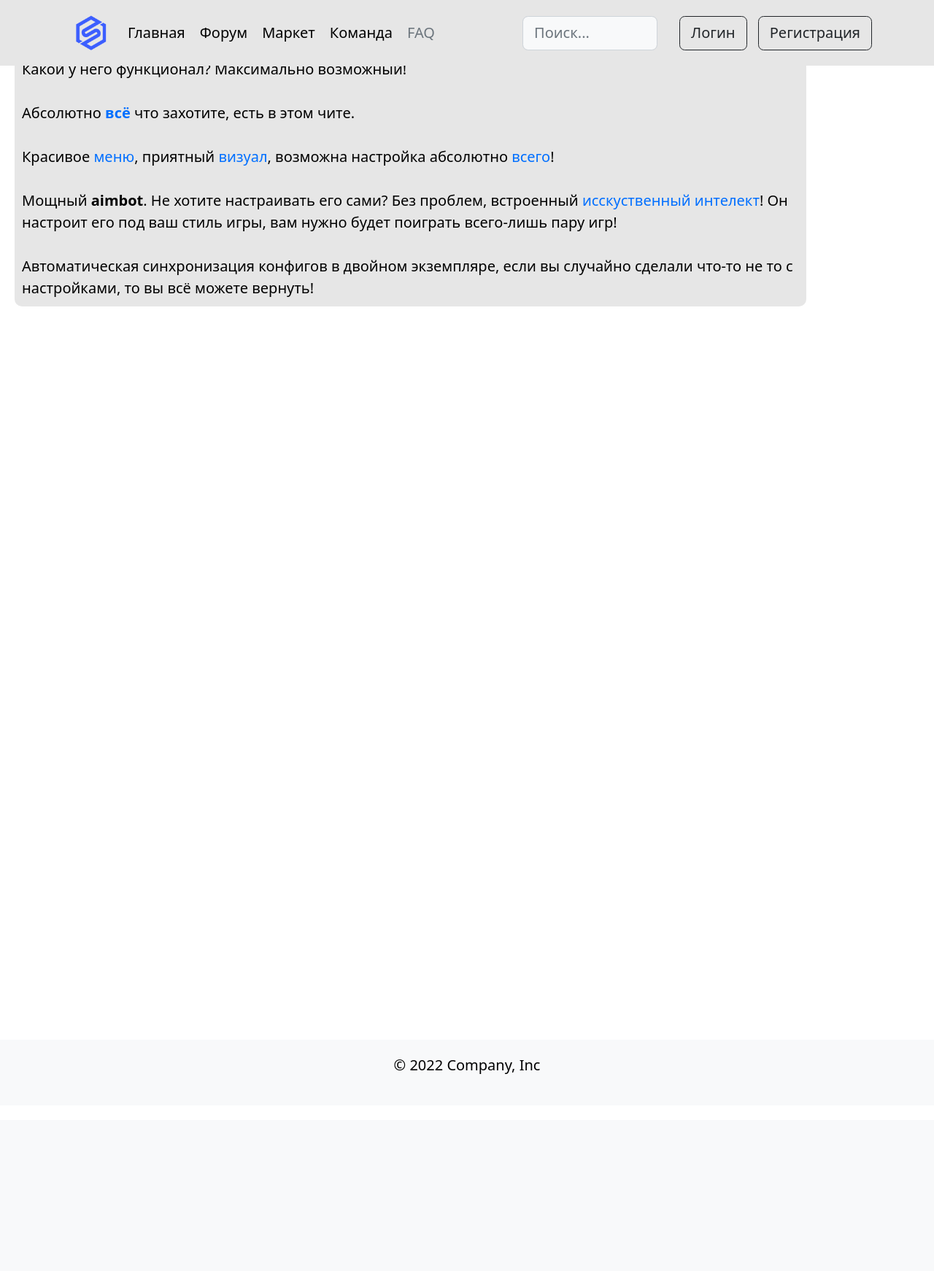
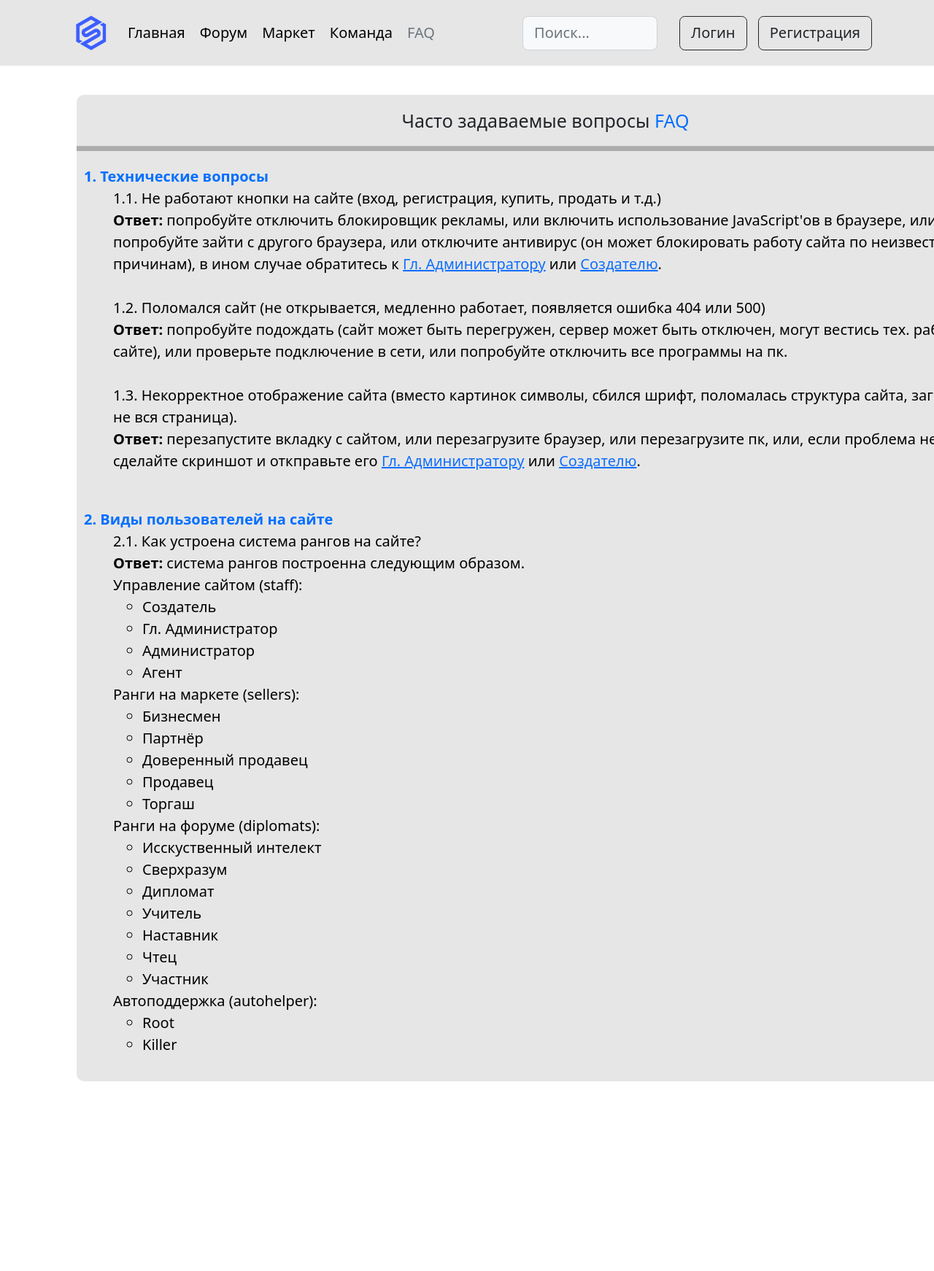
Before and after one commit to sp11dh4ck/sp1edh4ck_site, a PHP site: page /faq.html in a window 1280 px wide. Shown: the top 1742 px of the page at 73% size. Before the commit the page ends 1472 px from the top, so only its background shows below. Run offline with PHP 8.4, Linux system fonts and the light colour scheme.

Commit message:
#up
New page (FAQ)

```diff
--- a/css/style.css
+++ b/css/style.css
@@ -151,12 +151,14 @@ body::-webkit-scrollbar-thumb {
     margin: 0 auto;
 }
 
-.user-agreement {
+.user-agreement,
+.faq-answer {
     background: #ffffff;
     padding: 50px 0px 50px 0px;
 }
 
-.frame-rules {
+.frame-rules,
+.faq-frame {
     background: #e6e6e6;
     width: 1285px;
     padding-top: 20px;
@@ -170,7 +172,8 @@ body::-webkit-scrollbar-thumb {
     padding-left: 10px;
 }
 
-.user-agreement hr {
+.user-agreement hr,
+.faq-answer hr {
 	background-color: black;
 	height: 7px;
 }
@@ -187,9 +190,14 @@ body::-webkit-scrollbar-thumb {
     margin-left: 44px;
 }
 
-/* .io {
-    margin: 43px;
-} */
+.faq-answer {
+    margin-top: 130px;
+    background: #ffffff;
+    padding: 0px 20px 20px 20px;
+    border-radius: 10px;
+    width: 1265px;
+}
+
 
 /* ? PC ? */
 @media (max-width: 1399.98px) {
--- a/faq.html
+++ b/faq.html
@@ -55,26 +55,65 @@
 			</header>
 		</div>
 
-		<div class="preasent-cheat">
-		<div class="frame">
-			<div class="about-cheat">
-				<h5><span class="brandColor">SPEEDHACK</span> инновационый продукт</h5>
-				<br>
-				Какой у него функционал? Максимально возможный!
-				<br>
-				<br>
-				Абсолютно <span class="brandColor"><strong>всё</strong></span> что захотите, есть в этом чите.
-				<br>
-				<br>
-				Красивое <span class="brandColor">меню</span>, приятный <span class="brandColor">визуал</span>, возможна настройка абсолютно <span class="brandColor">всего</span>!
-				<br>
-				<br>
-				Мощный <strong>aimbot</strong>. Не хотите настраивать его сами? Без проблем, встроенный <span class="brandColor">исскуственный интелект</span>! Он настроит его под ваш стиль игры, вам нужно будет поиграть всего-лишь пару игр!
-				<br>
-				<br>
-				Автоматическая синхронизация конфигов в двойном экземпляре, если вы случайно сделали что-то не то с настройками, то вы всё можете вернуть!
+		<div class="container">
+			<div class="faq-answer">
+				<div class="faq-frame">
+					<div class="faq-text">
+						<h5 style="text-align: center;">Часто задаваемые вопросы <span class="brandColor">FAQ</span></h5>
+						<hr>
+						<div class="rules">
+							<strong><span class="brandColor">1. Технические вопросы</span></strong>
+							<ul>
+								<li style="list-style-type: none;">
+									1.1. Не работают кнопки на сайте (вход, регистрация, купить, продать и т.д.)<br>
+									<strong>Ответ:</strong> попробуйте отключить блокировщик рекламы, или включить использование JavaScript'ов в браузере, или попробуйте зайти с другого браузера, или отключите антивирус (он может блокировать работу сайта по неизвестным причинам), в ином случае обратитесь к <a href="https://t.me/ababomSUIIIIIIIIIIIIIIIIII" target="_blank">Гл. Администратору</a> или <a href="https://t.me/sp1edh4ck" target="_blank">Создателю</a>.<br><br>
+									1.2. Поломался сайт (не открывается, медленно работает, появляется ошибка 404 или 500)<br>
+									<strong>Ответ:</strong> попробуйте подождать (сайт может быть перегружен, сервер может быть отключен, могут вестись тех. работы на сайте), или проверьте подключение в сети, или попробуйте отключить все программы на пк.<br><br>
+									1.3. Некорректное отображение сайта (вместо картинок символы, сбился шрифт, поломалась структура сайта, загрузилась не вся страница).<br>
+									<strong>Ответ:</strong> перезапустите вкладку с сайтом, или перезагрузите браузер, или перезагрузите пк, или, если проблема не исчезла, сделайте скриншот и откправьте его <a href="https://t.me/ababomSUIIIIIIIIIIIIIIIIII" target="_blank">Гл. Администратору</a> или <a href="https://t.me/sp1edh4ck" target="_blank">Создателю</a>.<br><br>
+								</li>
+							</ul>
+							<strong><span class="brandColor">2. Виды пользователей на сайте</span></strong>
+							<ul>
+								<li style="list-style-type: none;">
+									2.1. Как устроена система рангов на сайте?<br>
+									<strong>Ответ:</strong> система рангов построенна следующим образом.<br>
+									Управление сайтом (staff):<br>
+									<ul>
+										<li>Создатель</li>
+										<li>Гл. Администратор</li>
+										<li>Администратор</li>
+										<li>Агент</li>
+									</ul>
+									Ранги на маркете (sellers):
+									<ul>
+										<li>Бизнесмен</li>
+										<li>Партнёр</li>
+										<li>Доверенный продавец</li>
+										<li>Продавец</li>
+										<li>Торгаш</li>
+									</ul>
+									Ранги на форуме (diplomats):
+									<ul>
+										<li>Исскуственный интелект</li>
+										<li>Сверхразум</li>
+										<li>Дипломат</li>
+										<li>Учитель</li>
+										<li>Наставник</li>
+										<li>Чтец</li>
+										<li>Участник</li>
+									</ul>
+									Автоподдержка (autohelper):
+									<ul>
+										<li>Root</li>
+										<li>Killer</li>
+									</ul>
+								</li>
+							</ul>
+						</div>
+					</div>
+				</div>
 			</div>
-		</div>
 		</div>
 
 		<div class="yt" style="padding-top: 770px;"></div>
--- a/index.html
+++ b/index.html
@@ -101,5 +101,6 @@
 			</footer>
 		</div>
 	</div>
+	<script src="js/script.js"></script>
 </body>
 </html>
--- /dev/null
+++ b/js/script.js
@@ -0,0 +1 @@
+console.log('Hello world!');
--- a/politic.html
+++ b/politic.html
@@ -16,7 +16,7 @@
 		<div class="container">
 			<div class="user-agreement">
 				<div class="frame-rules">
-					<h5 style="text-align: center;">Пользовательское соглашение <span class="brandColor">SPEEDHACK</span></h5></li>
+					<h5 style="text-align: center;">Пользовательское соглашение <span class="brandColor">SPEEDHACK</span></h5>
 					<hr>
 					<div class="rules">
 						<strong>1. Общие положения</strong><br>
--- a/sing-up.html
+++ b/sing-up.html
@@ -18,7 +18,7 @@
 <body class="te">
     <div class="wrapper justify-content-center">
         <div class="container">
-            <form class="needs-validation" novalidate>
+            <form class="needs-validation captcha" novalidate>
                 <a href="index" class="imageSing"><img src="images/main img for site.png"></a><br>
                 <div class="form-row justify-content-center rew">
                     <div class="form-group col-md-5">
```
